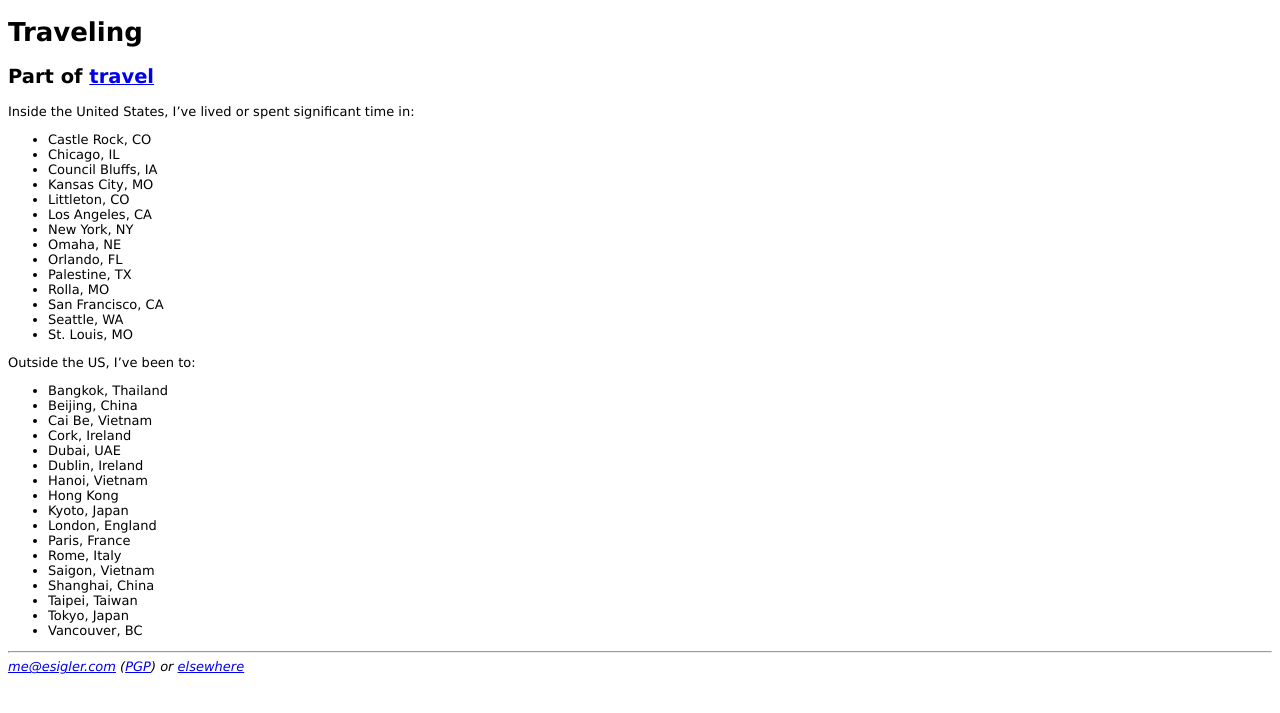
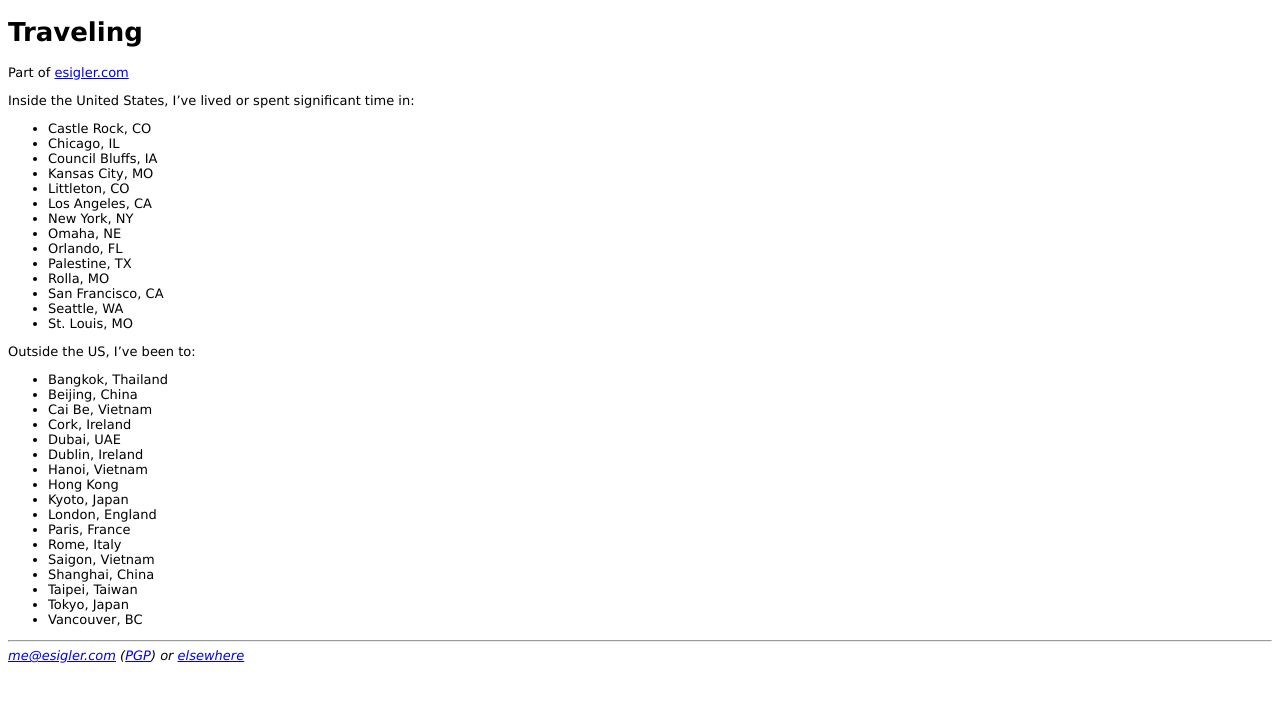
Before and after one commit to esigler/esigler.com, a Jekyll site: the page built from travel.markdown, in a window 1280 px wide. Shown: the top 713 px of the page. Built offline with Jekyll 4.4.1, drawn with Linux system fonts in a browser that asks for light colours.

Commit message:
Going to wish Jekyll had a switch statement soon.

```diff
--- a/_layouts/default.html
+++ b/_layouts/default.html
@@ -10,8 +10,12 @@
   <body>
     <header>
       <h1>{{ page.heading }}</h1>
-      {% if page.category != "none" %}
-      <h2>Part of <a href="/{{ page.category }}.html">{{ page.category }}</a></h2>
+      {% if page.category == "top" %}
+      <p>Part of <a href="/">esigler.com</a></p>
+      {% elsif page.category == "project" %}
+      <p>Part of <a href="/projects.html">Projects</a></p>
+      {% elsif page.category == "travel" %}
+      <p>Part of <a href="/travel.html">Traveling</a></p>
       {% endif %}
     </header>
 {{ content }}
--- a/balloon.markdown
+++ b/balloon.markdown
@@ -2,7 +2,7 @@
 layout: default
 title: balloons
 heading: High Altitude Balloons
-category: projects
+category: top
 ---
 Nowadays, you can often find high school science projects to send a cell phone (or similar) up into the sky on a cheap weather balloon. Shortly before it became fashionable (and much easier!) to do, a few coworkers and I set out to see how hard it would be.
 
--- a/contact.markdown
+++ b/contact.markdown
@@ -2,7 +2,7 @@
 layout: default
 title: contact
 heading: Contact Information
-category: none
+category: top
 ---
 Places you can find me elsewhere on the web:
 
--- a/travel.markdown
+++ b/travel.markdown
@@ -2,7 +2,7 @@
 layout: default
 title: traveling
 heading: Traveling
-category: travel
+category: top
 ---
 
 Inside the United States, I've lived or spent significant time in:
```
